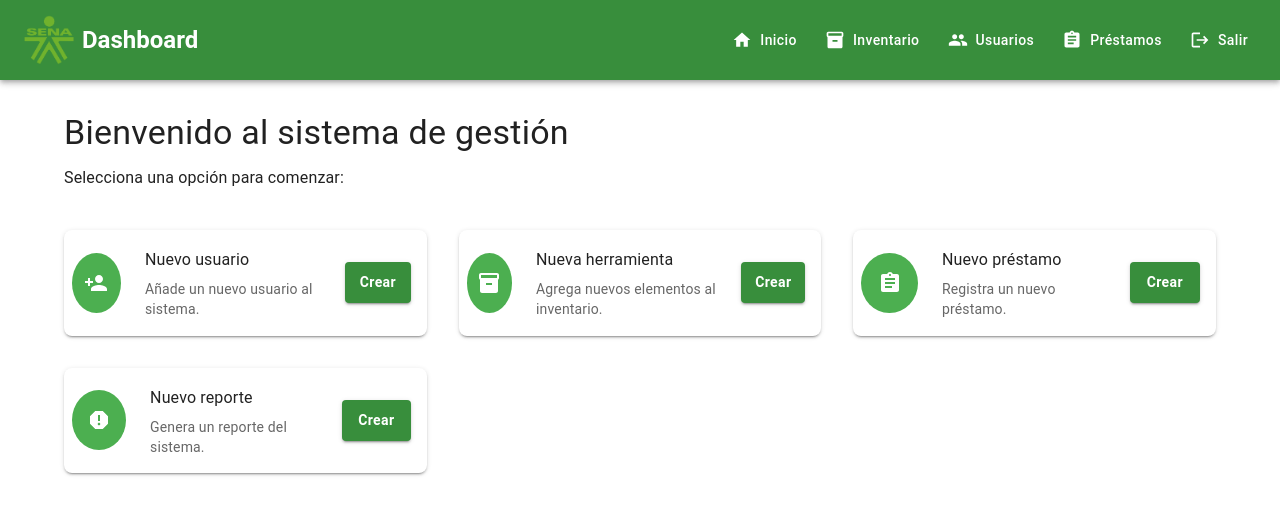
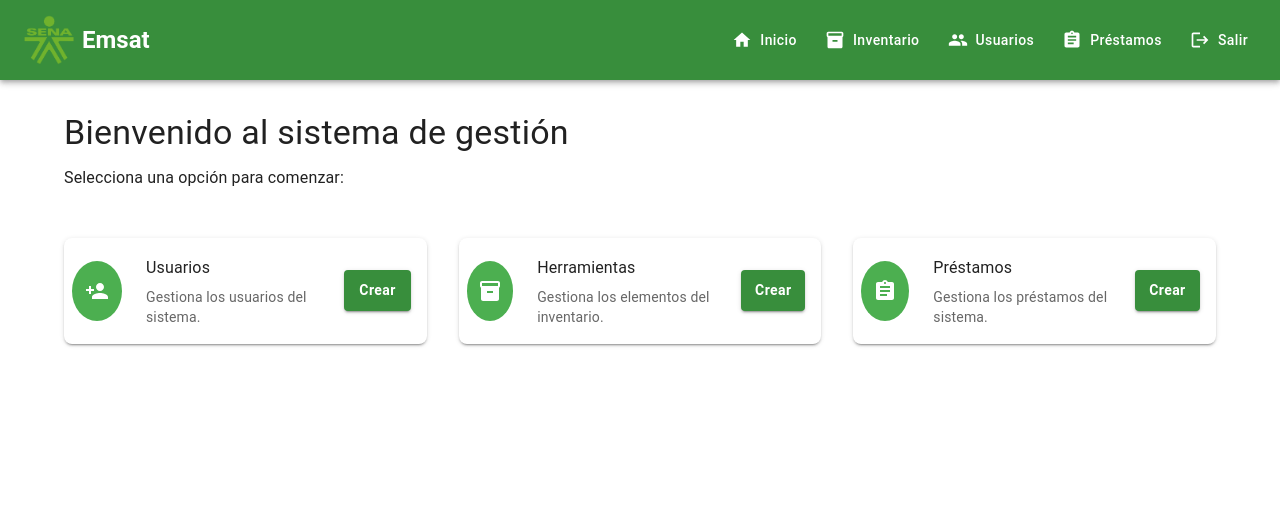
Before and after one commit to Dairon222/Emsat, a React (Vite) app: page /dashboard in a window 1280 px wide. Shown: the top 514 px of the page. Built offline with nearby package versions, Linux system fonts and the light colour scheme.

Commit message:
MoreAdvanced

```diff
--- /dev/null
+++ b/src/components/CreateElementsComponent.jsx
@@ -0,0 +1,87 @@
+/* eslint-disable react/prop-types */
+/* eslint-disable no-unused-vars */
+import React, { useState } from "react";
+import {
+  Modal,
+  Box,
+  Typography,
+  TextField,
+  Button,
+  IconButton,
+} from "@mui/material";
+import CloseIcon from "@mui/icons-material/Close";
+
+const CreateElementsComponent = ({
+  open,
+  onClose,
+  title,
+  columns,
+  onSubmit,
+}) => {
+  const [formData, setFormData] = useState({});
+
+  // Maneja los cambios en los campos del formulario
+  const handleInputChange = (e) => {
+    const { name, value } = e.target;
+    setFormData((prev) => ({ ...prev, [name]: value }));
+  };
+
+  const handleSubmit = () => {
+    onSubmit(formData); // Envía los datos al componente padre
+    setFormData({}); // Resetea el formulario
+    onClose(); // Cierra el modal
+  };
+
+  return (
+    <Modal open={open} onClose={onClose} aria-labelledby="modal-title">
+      <Box
+        sx={{
+          position: "absolute",
+          top: "50%",
+          left: "50%",
+          transform: "translate(-50%, -50%)",
+          width: 500,
+          bgcolor: "background.paper",
+          boxShadow: 24,
+          borderRadius: 2,
+          p: 4,
+        }}
+      >
+        <Box sx={{ display: "flex", justifyContent: "space-between", mb: 2 }}>
+          <Typography id="modal-title" variant="h6">
+            {title}
+          </Typography>
+          <IconButton onClick={onClose}>
+            <CloseIcon />
+          </IconButton>
+        </Box>
+        <Box
+          component="form"
+          sx={{ display: "flex", flexDirection: "column", gap: 2 }}
+        >
+          {columns.map((column) => (
+            <TextField
+              key={column.field}
+              label={column.headerName}
+              name={column.field}
+              variant="outlined"
+              size="small"
+              fullWidth
+              onChange={handleInputChange}
+            />
+          ))}
+          <Button
+            variant="contained"
+            color="primary"
+            onClick={handleSubmit}
+            sx={{ mt: 2 }}
+          >
+            Crear
+          </Button>
+        </Box>
+      </Box>
+    </Modal>
+  );
+};
+
+export default CreateElementsComponent;
--- a/src/pages/Dashboard.jsx
+++ b/src/pages/Dashboard.jsx
@@ -1,38 +1,80 @@
-import { Container, Typography, Grid } from '@mui/material';
-import HeaderComponent from '../components/HeaderComponent';
-import CardComponent from '../components/CardComponent';
-import PersonAddIcon from '@mui/icons-material/PersonAdd';
-import Inventory2Icon from '@mui/icons-material/Inventory2';
-import AssignmentIcon from '@mui/icons-material/Assignment';
-import ReportIcon from '@mui/icons-material/Report';
+/* eslint-disable no-unused-vars */
+import React, { useState } from "react";
+import { Container, Typography, Grid } from "@mui/material";
+import HeaderComponent from "../components/HeaderComponent";
+import CardComponent from "../components/CardComponent";
+import CreateElementsComponent from "../components/CreateElementsComponent";
+import PersonAddIcon from "@mui/icons-material/PersonAdd";
+import Inventory2Icon from "@mui/icons-material/Inventory2";
+import AssignmentIcon from "@mui/icons-material/Assignment";
+import ReportIcon from "@mui/icons-material/Report";
 
-const Dashboard = () => {
-  const cards = [
+// Datos dinámicos para las cards y modals
+const cardData = [
   {
-      title: 'Nuevo usuario',
-      description: 'Añade un nuevo usuario al sistema.',
+    title: "Usuarios",
+    description: "Gestiona los usuarios del sistema.",
     icon: <PersonAddIcon />,
+    columns: [
+      { field: "nombre", headerName: "Nombre", align: "center" },
+      { field: "apellido", headerName: "Apellido", align: "center" },
+      { field: "identificacion", headerName: "ID", align: "center" },
+      { field: "celular", headerName: "Celular", align: "center" },
+      { field: "rol", headerName: "Rol", align: "center" },
+      { field: "ficha", headerName: "Ficha", align: "center" },
+      { field: "estado", headerName: "Estado", align: "center" },
+    ],
   },
   {
-      title: 'Nueva herramienta',
-      description: 'Agrega nuevos elementos al inventario.',
+    title: "Herramientas",
+    description: "Gestiona los elementos del inventario.",
     icon: <Inventory2Icon />,
+    columns: [
+      { field: "id", headerName: "ID", align: "center" },
+      { field: "nombre", headerName: "Nombre del Producto", align: "center" },
+      { field: "cantidad", headerName: "Cantidad", align: "center" },
+      { field: "ubicacion", headerName: "Ubicación", align: "center" },
+    ],
   },
   {
-      title: 'Nuevo préstamo',
-      description: 'Registra un nuevo préstamo.',
+    title: "Préstamos",
+    description: "Gestiona los préstamos del sistema.",
     icon: <AssignmentIcon />,
-    },
-    {
-      title: 'Nuevo reporte',
-      description: 'Genera un reporte del sistema.',
-      icon: <ReportIcon />,
+    columns: [
+      { field: "id", headerName: "ID", align: "center" },
+      { field: "usuario", headerName: "Usuario", align: "center" },
+      { field: "elemento", headerName: "Elemento", align: "center" },
+      { field: "fecha", headerName: "Fecha de Préstamo", align: "center" },
+      { field: "estado", headerName: "Estado", align: "center" },
+    ],
   },
 ];
 
+const Dashboard = () => {
+  const [openModal, setOpenModal] = useState(false);
+  const [selectedCard, setSelectedCard] = useState(null); // Card seleccionada para el modal
+
+  // Maneja la apertura del modal
+  const handleOpenModal = (cardIndex) => {
+    setSelectedCard(cardIndex);
+    setOpenModal(true);
+  };
+
+  // Maneja el cierre del modal
+  const handleCloseModal = () => {
+    setSelectedCard(null);
+    setOpenModal(false);
+  };
+
+  // Maneja la creación de nuevos elementos (solo imprime por ahora)
+  const handleCreateElement = (newData) => {
+    console.log("Elemento creado:", newData);
+    handleCloseModal();
+  };
+
   return (
     <>
-      <HeaderComponent title="Dashboard" />
+      <HeaderComponent title="Emsat" />
       <Container maxWidth="lg" sx={{ mt: 4 }}>
         <Typography variant="h4" gutterBottom>
           Bienvenido al sistema de gestión
@@ -40,19 +82,28 @@ const Dashboard = () => {
         <Typography variant="body1" gutterBottom>
           Selecciona una opción para comenzar:
         </Typography>
-        <Grid container spacing={4} sx={{ mt: 1 }}>
-          {cards.map((card, index) => (
+        <Grid container spacing={4} sx={{ mt: 2 }}>
+          {cardData.map((card, index) => (
             <Grid item xs={12} sm={6} md={4} key={index}>
               <CardComponent
                 title={card.title}
                 description={card.description}
                 icon={card.icon}
-                onClick={() => console.log(`${card.title} modal abierto`)}
+                onClick={() => handleOpenModal(index)}
               />
             </Grid>
           ))}
         </Grid>
       </Container>
+      {selectedCard !== null && (
+        <CreateElementsComponent
+          open={openModal}
+          onClose={handleCloseModal}
+          title={`Crear ${cardData[selectedCard].title}`}
+          columns={cardData[selectedCard].columns}
+          onSubmit={handleCreateElement}
+        />
+      )}
     </>
   );
 };
--- a/src/pages/Users.jsx
+++ b/src/pages/Users.jsx
@@ -1,8 +1,11 @@
-import { Container, Box, Typography } from "@mui/material";
+// eslint-disable-next-line no-unused-vars
+import React, { useState } from "react";
+// eslint-disable-next-line no-unused-vars
+import { Container, Typography, Grid, Button } from "@mui/material";
 import HeaderComponent from "../components/HeaderComponent";
 import TableComponent from "../components/TableComponent";
+import CreateElementsComponent from "../components/CreateElementsComponent";
 
-const Users = () => {
 const columns = [
   { field: "nombre", headerName: "Nombre", align: "center" },
   { field: "apellido", headerName: "Apellido", align: "center" },
@@ -61,25 +64,46 @@ const Users = () => {
   },
 ];
 
+const Dashboard = () => {
+  const [openModal, setOpenModal] = useState(false);
+  const [tableData, setTableData] = useState(data);
+
+  const handleOpenModal = () => setOpenModal(true);
+  const handleCloseModal = () => setOpenModal(false);
+
+  const handleCreate = (newData) => {
+    setTableData((prevData) => [...prevData, newData]); // Agrega nuevos datos
+    console.log("Nuevo elemento creado:", newData);
+  };
+
   return (
     <>
-      <HeaderComponent title="Gestión de Usuarios" />
-      <Container>
-        <Box sx={{ mt: 4 }}>
-          <Typography variant="body1" gutterBottom>
-            Administra los datos de los usuarios del sistema, incluyendo
-            aprendices e instructores.
-          </Typography>
+      <HeaderComponent title="Usuarios" />
+      <Container maxWidth="lg" sx={{ mt: 4 }}>
+        <Button
+          variant="contained"
+          color="primary"
+          sx={{ mb: 2 }}
+          onClick={handleOpenModal}
+        >
+          Crear usuario
+        </Button>
         <TableComponent
           columns={columns}
-            data={data}
+          data={tableData}
           title="Lista de Usuarios"
           noDataMessage="No se encontraron usuarios."
         />
-        </Box>
       </Container>
+      <CreateElementsComponent
+        open={openModal}
+        onClose={handleCloseModal}
+        title="Crear Usuario"
+        columns={columns}
+        onSubmit={handleCreate}
+      />
     </>
   );
 };
 
-export default Users;
+export default Dashboard;
```
Lines whose indentation alone changed are shown as unchanged.
